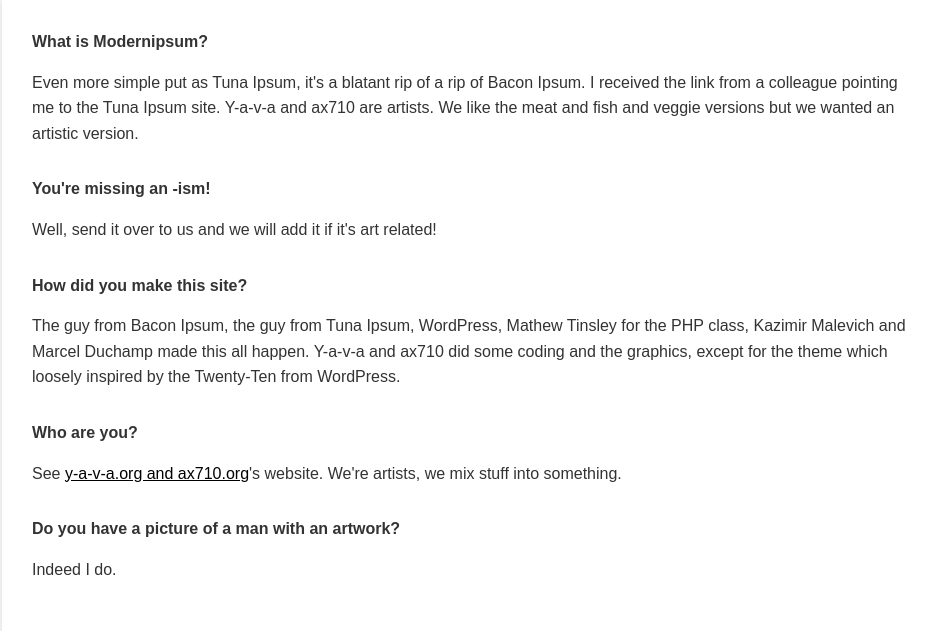
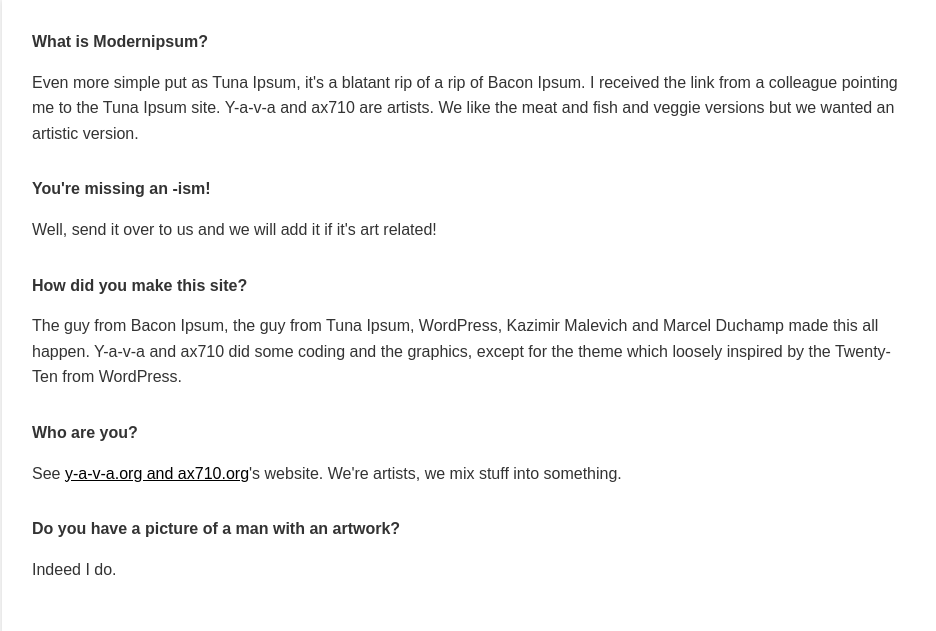
Before and after one commit to y-a-v-a/modernipsum, a PHP site: page /index.php?page=about in a window 1280 px wide. Shown: the part 278-909 px from the top of the page, without its empty margins (168-1104 px from the left). Run offline with PHP 8.4, Linux system fonts and the light colour scheme.

Commit message:
update readme

```diff
--- a/index.php
+++ b/index.php
@@ -194,7 +194,7 @@
                     echo '<div class="question">You\'re missing an -ism!</div>';
                     echo '<div class="answer">Well, send it over to us and we will add it if it\'s art related!</div>';
                     echo '<div class="question">How did you make this site?</div>';
-                    echo '<div class="answer">The guy from Bacon Ipsum, the guy from Tuna Ipsum, WordPress, Mathew Tinsley for the PHP class, Kazimir Malevich and Marcel Duchamp made this all happen. Y-a-v-a and ax710 did some coding and the graphics, except for the theme which loosely inspired by the Twenty-Ten from WordPress.</div>';
+                    echo '<div class="answer">The guy from Bacon Ipsum, the guy from Tuna Ipsum, WordPress, Kazimir Malevich and Marcel Duchamp made this all happen. Y-a-v-a and ax710 did some coding and the graphics, except for the theme which loosely inspired by the Twenty-Ten from WordPress.</div>';
                     echo '<div class="question">Who are you?</div>';
                     echo '<div class="answer">See <a href="https://www.infrath.in" target="_blank">y-a-v-a.org and ax710.org</a>\'s website. We\'re artists, we mix stuff into something.</div>';
                     echo '<div class="question">Do you have a picture of a man with an artwork?</div>';
```
Also changed, not shown: README.md.
